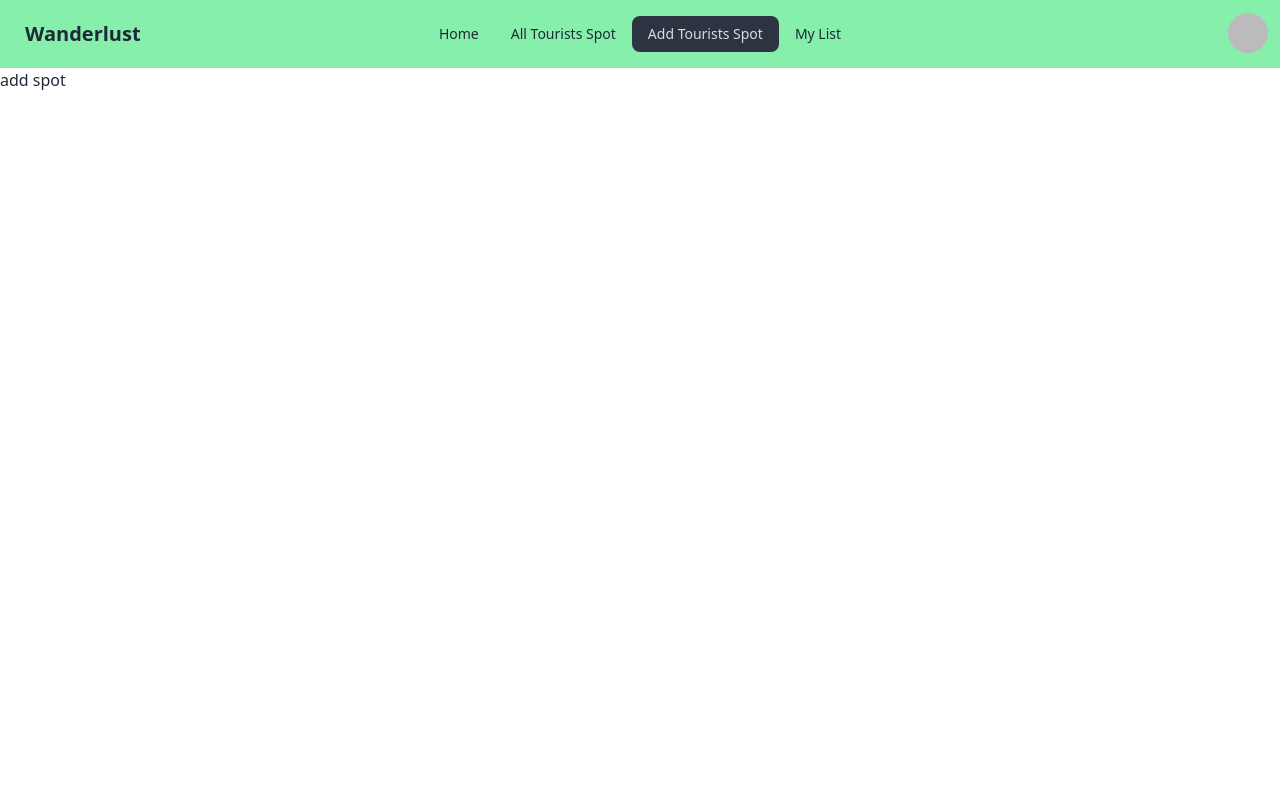
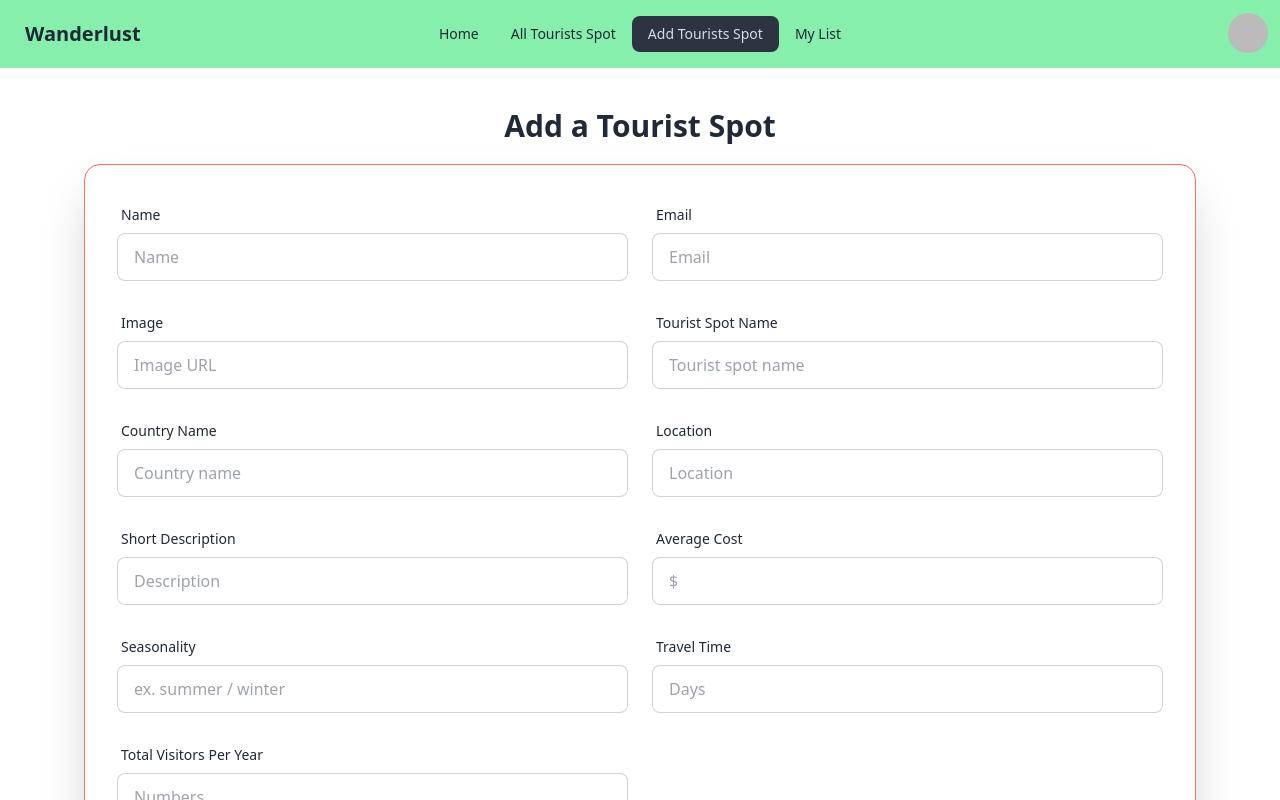
Before and after one commit to mohsinahmedarfat/Wanderlust-client-side, a React (Vite) app: page /addSpot in a window 1280 px wide. Shown: the top 800 px of the page. Built offline with nearby package versions, Linux system fonts and the light colour scheme; no server answers; sample sign-in values are in the browser's storage.

Commit message:
implemented form in add spot page

```diff
--- a/src/layout/Root.jsx
+++ b/src/layout/Root.jsx
@@ -7,7 +7,9 @@ const Root = () => {
   return (
     <div>
       <Navbar></Navbar>
-      <Outlet></Outlet>
+      <div className="px-5 lg:max-w-4xl xl:max-w-6xl mx-auto">
+        <Outlet></Outlet>
+      </div>
       <ToastContainer position="top-right" />
     </div>
   );
--- a/src/pages/addSpot/AddSpot.jsx
+++ b/src/pages/addSpot/AddSpot.jsx
@@ -1,7 +1,207 @@
+import { useForm } from "react-hook-form";
+
 const AddSpot = () => {
+  const {
+    register,
+    handleSubmit,
+    formState: { errors },
+  } = useForm();
+
+  const onSubmit = (data) => {
+    console.log(data);
+  };
+
   return (
-    <div>
-      <h1>add spot</h1>
+    <div className="my-10">
+      <h1 className="text-3xl text-center mb-5 font-bold">
+        Add a Tourist Spot
+      </h1>
+      <div className="card shrink-0 w-full  shadow-2xl bg-base-100 mx-auto border border-red-400">
+        <form onSubmit={handleSubmit(onSubmit)} className="card-body">
+          <div className="grid grid-cols-1 md:grid-cols-2 gap-6">
+            <div className="form-control w-full">
+              <label className="label">
+                <span className="label-text">Name</span>
+              </label>
+              <input
+                type="text"
+                placeholder="Name"
+                className="input input-bordered"
+                {...register("name", { required: true })}
+              />
+              {errors.name && (
+                <small className="text-red-500 mt-2">
+                  This field is required
+                </small>
+              )}
+            </div>
+            <div className="form-control w-full">
+              <label className="label">
+                <span className="label-text">Email</span>
+              </label>
+              <input
+                type="email"
+                placeholder="Email"
+                className="input input-bordered"
+                {...register("email", { required: true })}
+              />
+              {errors.email && (
+                <small className="text-red-500 mt-2">
+                  This field is required
+                </small>
+              )}
+            </div>
+
+            <div className="form-control w-full">
+              <label className="label">
+                <span className="label-text">Image</span>
+              </label>
+              <input
+                type="text"
+                placeholder="Image URL"
+                className="input input-bordered"
+                {...register("image", { required: true })}
+              />
+              {errors.image && (
+                <small className="text-red-500 mt-2">
+                  This field is required
+                </small>
+              )}
+            </div>
+            <div className="form-control w-full">
+              <label className="label">
+                <span className="label-text">Tourist Spot Name</span>
+              </label>
+              <input
+                type="text"
+                placeholder="Tourist spot name"
+                className="input input-bordered"
+                {...register("tourists_spot_name", { required: true })}
+              />
+              {errors.tourists_spot_name && (
+                <small className="text-red-500 mt-2">
+                  This field is required
+                </small>
+              )}
+            </div>
+            <div className="form-control w-full">
+              <label className="label">
+                <span className="label-text">Country Name</span>
+              </label>
+              <input
+                type="text"
+                placeholder="Country name"
+                className="input input-bordered"
+                {...register("country_name", { required: true })}
+              />
+              {errors.country_name && (
+                <small className="text-red-500 mt-2">
+                  This field is required
+                </small>
+              )}
+            </div>
+            <div className="form-control w-full">
+              <label className="label">
+                <span className="label-text">Location</span>
+              </label>
+              <input
+                type="text"
+                placeholder="Location"
+                className="input input-bordered"
+                {...register("location", { required: true })}
+              />
+              {errors.location && (
+                <small className="text-red-500 mt-2">
+                  This field is required
+                </small>
+              )}
+            </div>
+            <div className="form-control w-full">
+              <label className="label">
+                <span className="label-text">Short Description</span>
+              </label>
+              <input
+                type="text"
+                placeholder="Description"
+                className="input input-bordered"
+                {...register("short_description", { required: true })}
+              />
+              {errors.short_description && (
+                <small className="text-red-500 mt-2">
+                  This field is required
+                </small>
+              )}
+            </div>
+            <div className="form-control w-full">
+              <label className="label">
+                <span className="label-text">Average Cost</span>
+              </label>
+              <input
+                type="text"
+                placeholder="$"
+                className="input input-bordered"
+                {...register("average_cost", { required: true })}
+              />
+              {errors.average_cost && (
+                <small className="text-red-500 mt-2">
+                  This field is required
+                </small>
+              )}
+            </div>
+            <div className="form-control w-full">
+              <label className="label">
+                <span className="label-text">Seasonality</span>
+              </label>
+              <input
+                type="text"
+                placeholder="ex. summer / winter"
+                className="input input-bordered"
+                {...register("seasonality", { required: true })}
+              />
+              {errors.seasonality && (
+                <small className="text-red-500 mt-2">
+                  This field is required
+                </small>
+              )}
+            </div>
+            <div className="form-control w-full">
+              <label className="label">
+                <span className="label-text">Travel Time</span>
+              </label>
+              <input
+                type="text"
+                placeholder="Days"
+                className="input input-bordered"
+                {...register("travel_time", { required: true })}
+              />
+              {errors.travel_time && (
+                <small className="text-red-500 mt-2">
+                  This field is required
+                </small>
+              )}
+            </div>
+            <div className="form-control w-full">
+              <label className="label">
+                <span className="label-text">Total Visitors Per Year</span>
+              </label>
+              <input
+                type="text"
+                placeholder="Numbers"
+                className="input input-bordered"
+                {...register("total_visitors_per_year", { required: true })}
+              />
+              {errors.total_visitors_per_year && (
+                <small className="text-red-500 mt-2">
+                  This field is required
+                </small>
+              )}
+            </div>
+          </div>
+          <div className="form-control mt-6">
+            <button className="btn btn-primary">Add</button>
+          </div>
+        </form>
+      </div>
     </div>
   );
 };
--- a/src/pages/home/Home.jsx
+++ b/src/pages/home/Home.jsx
@@ -2,7 +2,7 @@ import Slider from "./Slider";
 
 const Home = () => {
   return (
-    <div>
+    <div className="space-y-10 my-10">
       <Slider></Slider>
     </div>
   );
```
